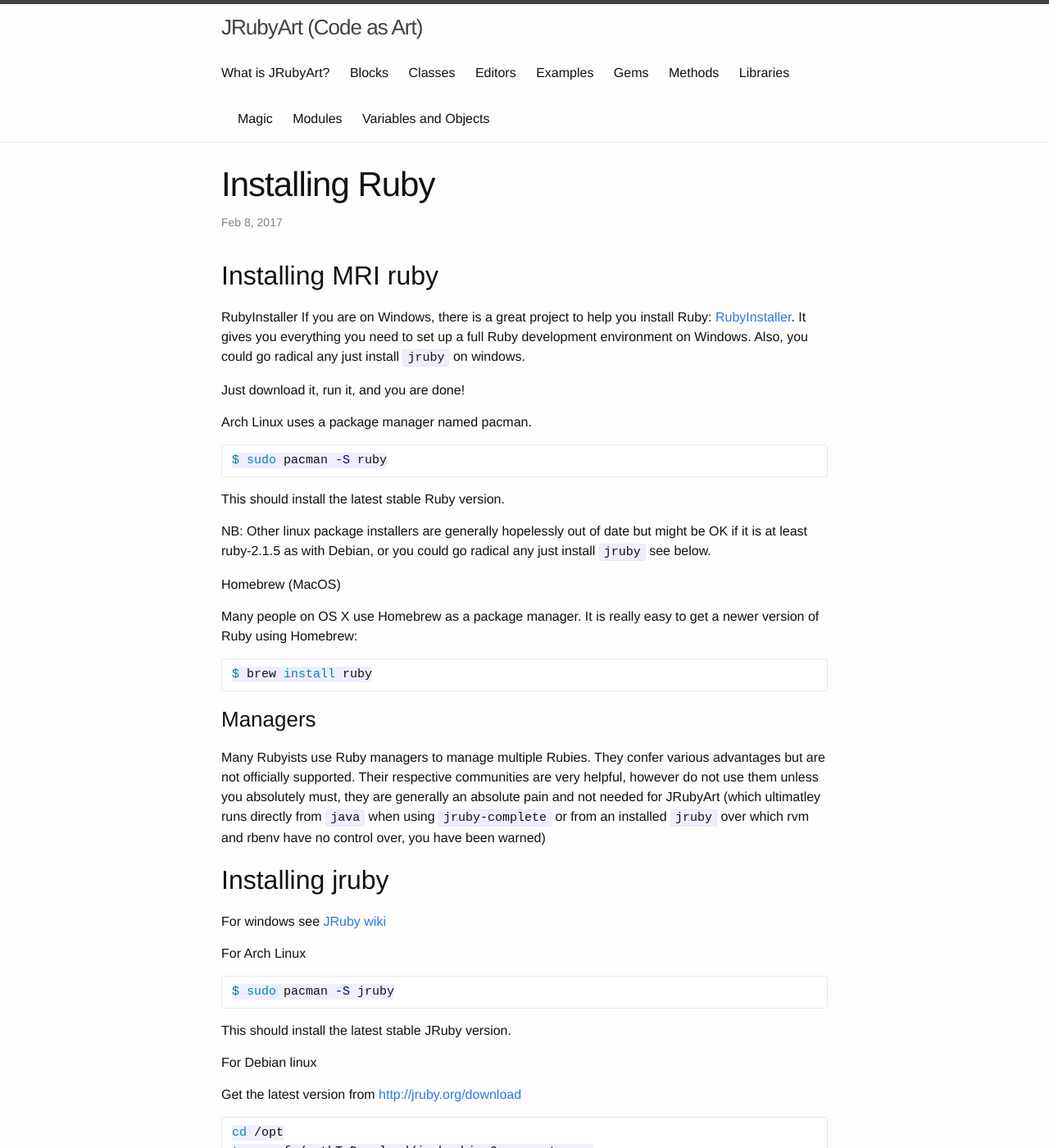
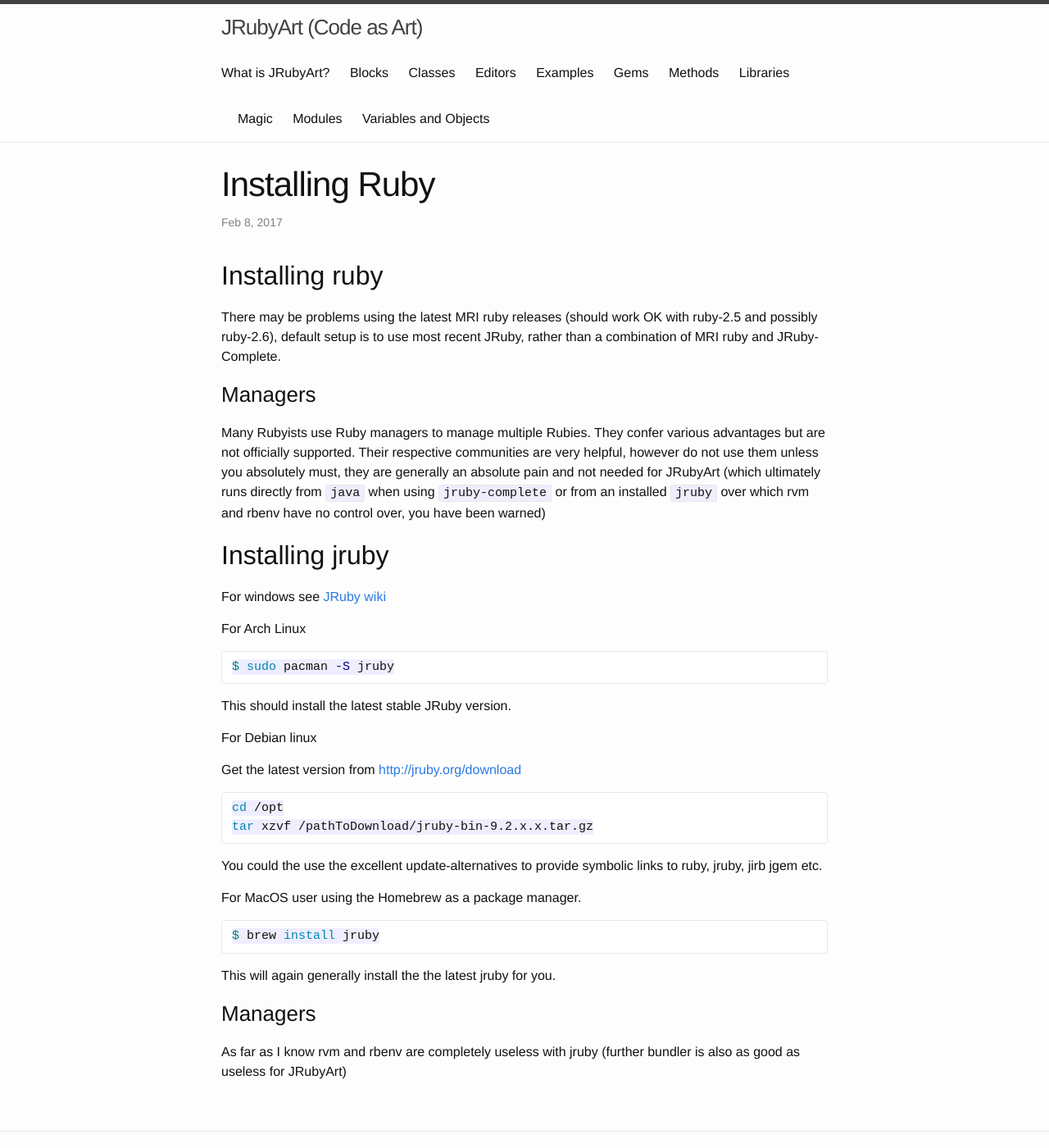
Before and after one commit to ruby-processing/JRubyArt, a Jekyll site: the page built from _posts/2017-02-08-installing-ruby.md, in a window 1280 px wide and 1400 px high. Shown: the whole window at 82% size. Built offline with Jekyll 4.4.1, drawn with Linux system fonts in a browser that asks for light colours; some of the changed text lies outside the part shown.

Commit message:
Avoid recent MRI ruby combinations

````diff
--- a/_posts/2017-02-08-installing-ruby.md
+++ b/_posts/2017-02-08-installing-ruby.md
@@ -6,34 +6,13 @@
 permalink: /installing_ruby/
 ---
 
-## Installing MRI ruby
+## Installing ruby
 
-RubyInstaller
-If you are on Windows, there is a great project to help you install Ruby: [RubyInstaller][installer]. It gives you everything you need to set up a full Ruby development environment on Windows.  Also, you could go radical any just install `jruby` on windows.
-
-Just download it, run it, and you are done!
-
-Arch Linux uses a package manager named pacman.
-
-```bash
-$ sudo pacman -S ruby
-```
-
-This should install the latest stable Ruby version.
-
-NB: Other linux package installers are generally hopelessly out of date but might be OK if it is at least ruby-2.1.5 as with Debian, or you could go radical any just install `jruby` see below.
-
-Homebrew (MacOS)
-
-Many people on OS X use Homebrew as a package manager. It is really easy to get a newer version of Ruby using Homebrew:
-
-```bash
-$ brew install ruby
-```
+There may be problems using the latest MRI ruby releases (should work OK with ruby-2.5 and possibly ruby-2.6), default setup is to use most recent JRuby, rather than a combination of MRI ruby and JRuby-Complete.
 
 ### Managers
 
-Many Rubyists use Ruby managers to manage multiple Rubies. They confer various advantages but are not officially supported. Their respective communities are very helpful, however do not use them unless you absolutely must, they are generally an absolute pain and not needed for JRubyArt (which ultimatley runs directly from `java` when using `jruby-complete` or from an installed `jruby` over which rvm and rbenv have no control over, you have been warned)
+Many Rubyists use Ruby managers to manage multiple Rubies. They confer various advantages but are not officially supported. Their respective communities are very helpful, however do not use them unless you absolutely must, they are generally an absolute pain and not needed for JRubyArt (which ultimately runs directly from `java` when using `jruby-complete` or from an installed `jruby` over which rvm and rbenv have no control over, you have been warned)
 
 ## Installing jruby
 
@@ -53,7 +32,7 @@
 
 ```bash
 cd /opt
-tar xzvf /pathToDownload/jruby-bin-9.x.x.x.tar.gz
+tar xzvf /pathToDownload/jruby-bin-9.2.x.x.tar.gz
 ```
 
 You could the use the excellent update-alternatives to provide symbolic links to ruby, jruby, jirb jgem etc.
````
Also changed, not shown: _posts/2019-09-28-getting.md (+1 -1 lines).
